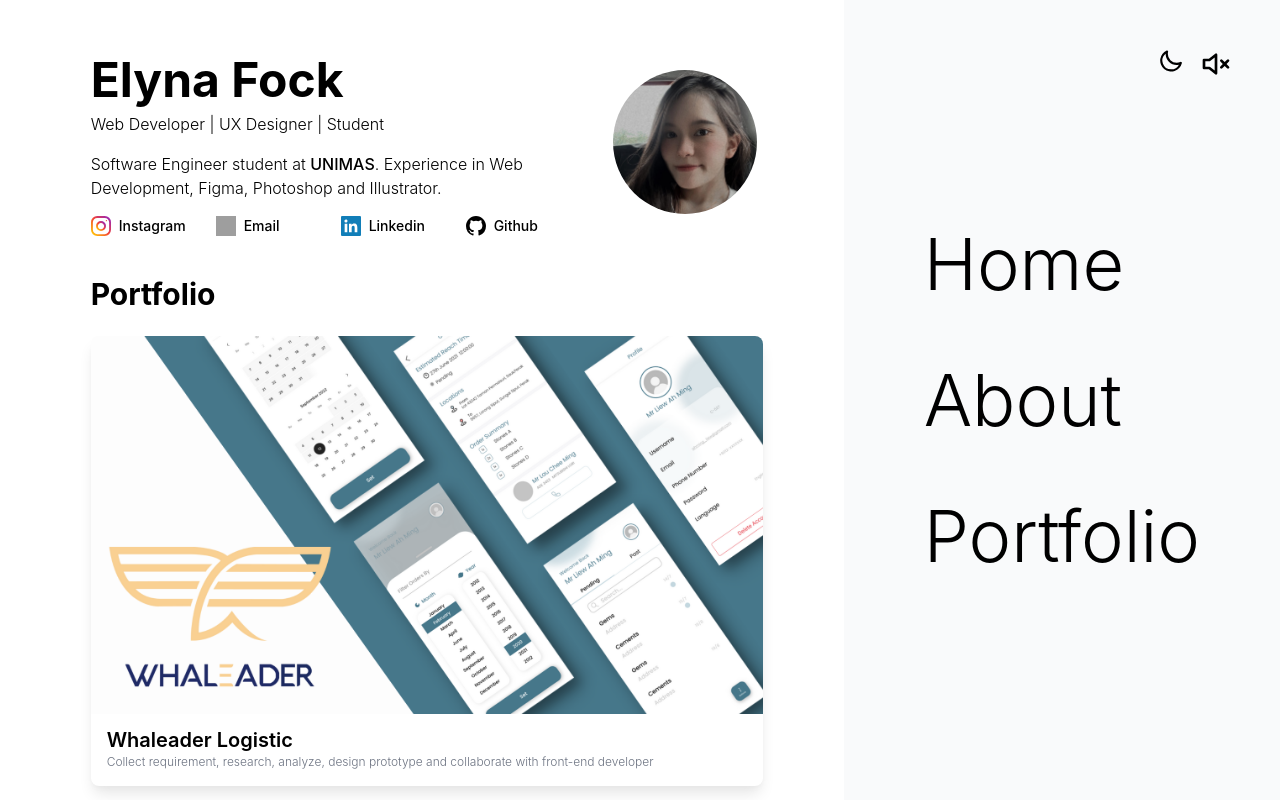
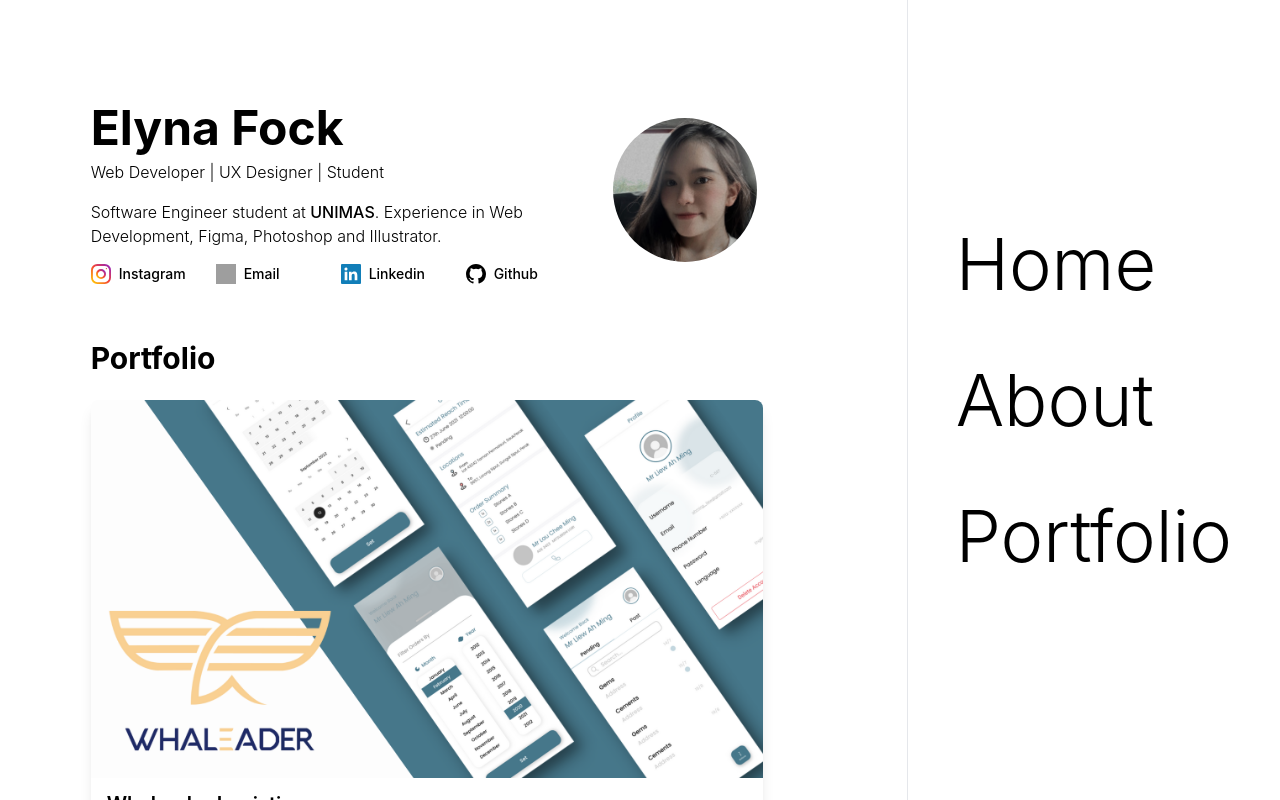
Before and after one commit to elynafock/nextjs-portfolio, a Next.js app: page /portfolio in a window 1280 px wide. Shown: the top 800 px of the page. Built offline with nearby package versions, Linux system fonts and the light colour scheme; grey boxes are pictures that could not be loaded.

Commit message:
NavBar + footer + App Layout

```diff
--- a/components/core/AppLayout.tsx
+++ b/components/core/AppLayout.tsx
@@ -1,17 +1,17 @@
 import React from "react";
 import Header from "../index/Header";
+import Footer from "./Footer";
 import NavBar from "./NavBar";
 
 const AppLayout = ({ children }: any) => {
   return (
     <main className="font-light grid grid-cols-3">
-      <div className="max-w-3xl pt-12 mx-auto col-span-3 px-12 lg:col-span-2">
+      <div className="max-w-3xl pt-24 mx-auto col-span-3 px-12 lg:col-span-2 flex flex-col gap-y-4">
         <Header />
         {children}
+        <Footer />
       </div>
-      <div className="hidden py-12 bg-gray-50 col-span-1 px-12 lg:block h-screen fixed right-0">
-        <NavBar />
-      </div>
+      <NavBar />
     </main>
   );
 };
--- /dev/null
+++ b/components/core/Footer.tsx
@@ -0,0 +1,11 @@
+import React from "react";
+
+const Footer = () => {
+  return (
+    <div className="text-gray-500 pt-24 pb-12 flex justify-center ">
+      Copyright © {new Date().getFullYear()} Elyna Fock. All rights reserved.
+    </div>
+  );
+};
+
+export default Footer;
--- a/components/core/NavBar.tsx
+++ b/components/core/NavBar.tsx
@@ -4,10 +4,12 @@ import NavBarTop from "./NavBarTop";
 
 const NavBar = () => {
   return (
-    <div className="w-full h-full grid grid-rows-3">
-      <NavBarTop />
-      <NavBarLinks />
-      <div></div>
+    <div className="hidden col-span-1 lg:block h-screen fixed right-0">
+      <div className="h-full py-8 px-4 border-l">
+        {/* <NavBarTop /> */}
+        <NavBarLinks />
+        <div></div>
+      </div>
     </div>
   );
 };
```
